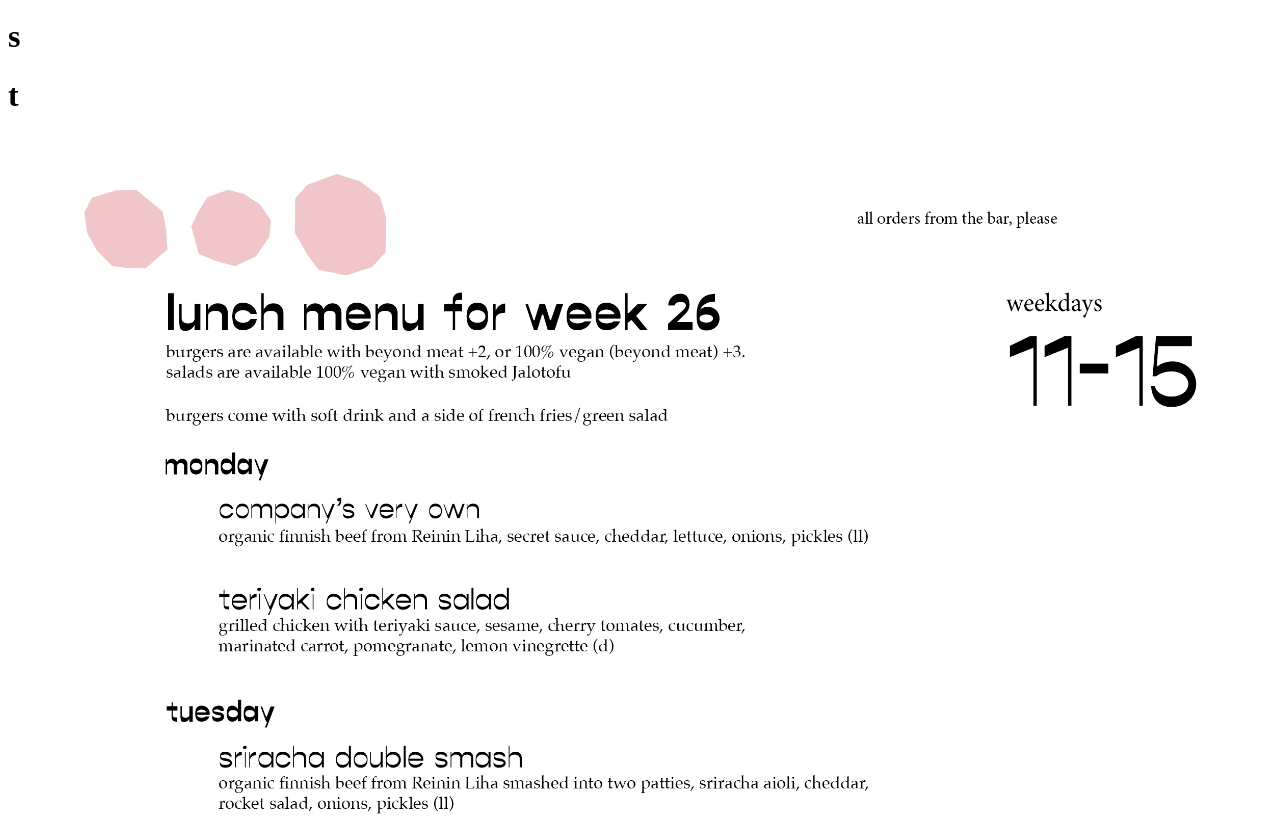
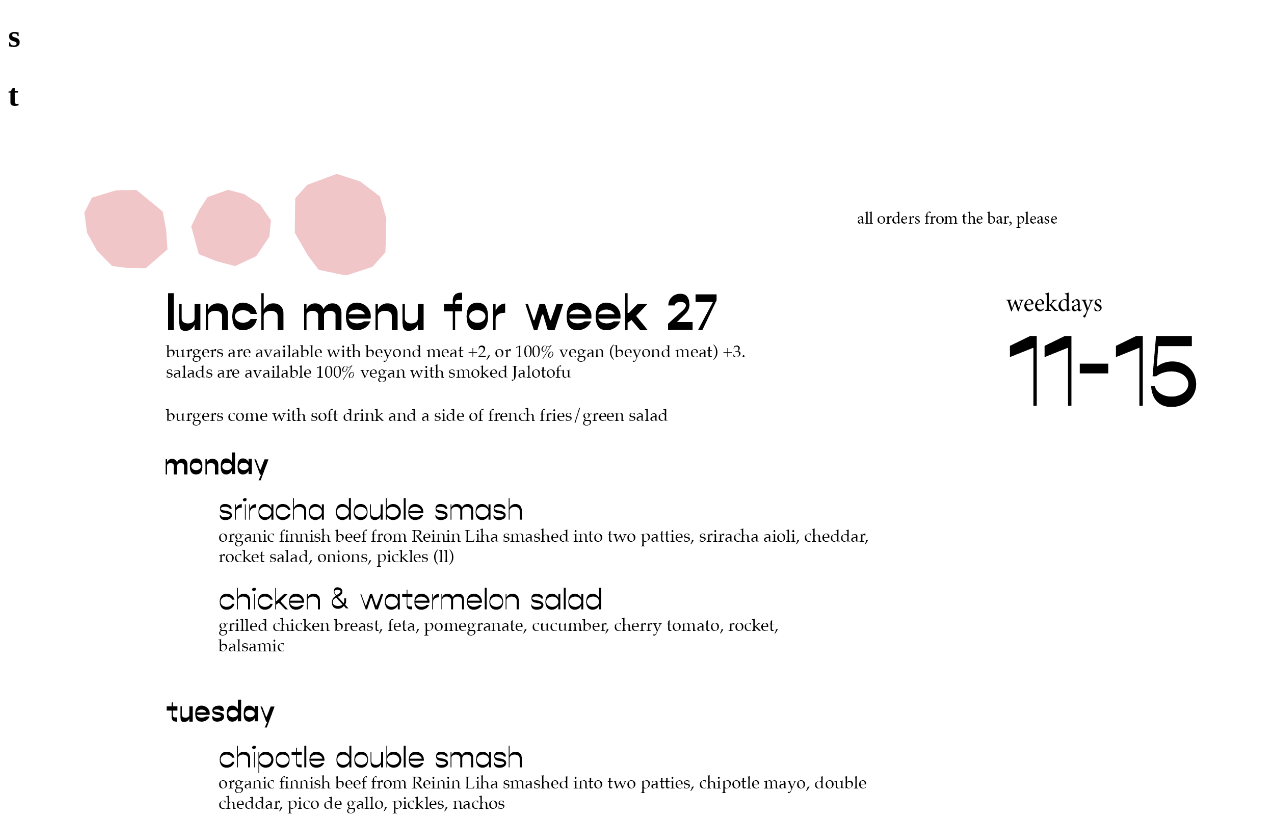
Before and after one commit to naumanm2/bc_final, a Gatsby site: page /lunch in a window 1280 px wide. Shown: the part 623-1439 px from the top of the page. Built offline with nearby package versions, Linux system fonts and the light colour scheme; Gatsby itself is replaced by a stand-in of ours.

Commit message:
update menu for week 27

```diff
--- a/gatsby-config.js
+++ b/gatsby-config.js
@@ -9,7 +9,7 @@ module.exports = {
     titleTemplate: "burgers. beer. natural wine",
     description:
       `burger company is a restaurant for burgers, beer and natural wine in Helsinki. Enjoy with or without company. Order in, takeaway from us or from Wolt or Foodora.`,
-    image: "/images/front.jpg",
+    image: "src/images/front.jpg",
     author: "@burgercompanyhki",
     url: "https://www.burgercompany.fi",
     siteUrl: "https://www.burgercompany.fi",
--- a/src/pages/lunch.js
+++ b/src/pages/lunch.js
@@ -12,7 +12,7 @@ import Footer from "../components/footer";
 import { StaticImage } from "gatsby-plugin-image";
 
 const lunch = () => {
-  const image = <StaticImage src="../menus/menu/menu_screens5.png" alt="a la carte" />;
+  const image = <StaticImage src="../menus/menu/menu_27.png" alt="a la carte" />;
   return (
     <>
       <SEO title="lunch" />
```
Also changed, not shown: src/menus/menu/menu_27.png (added), 3 other files.
